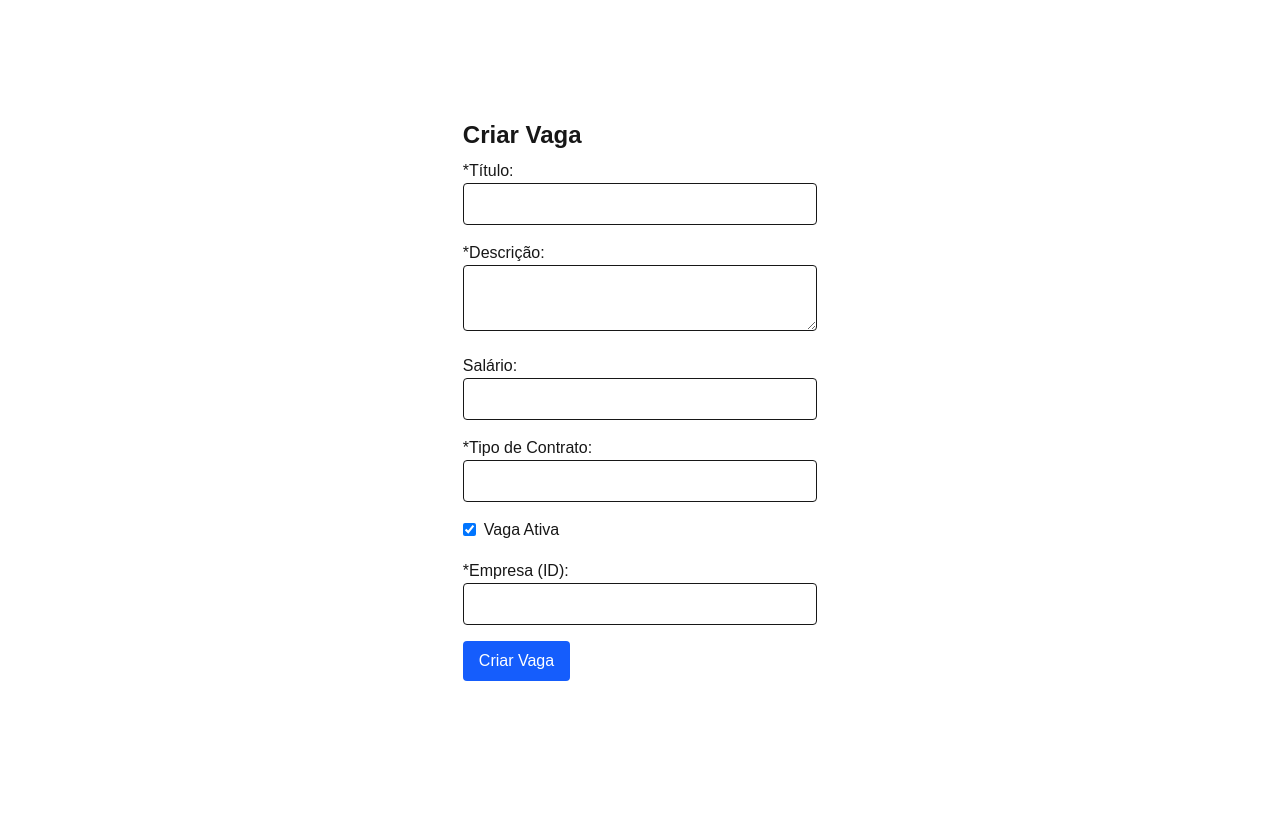
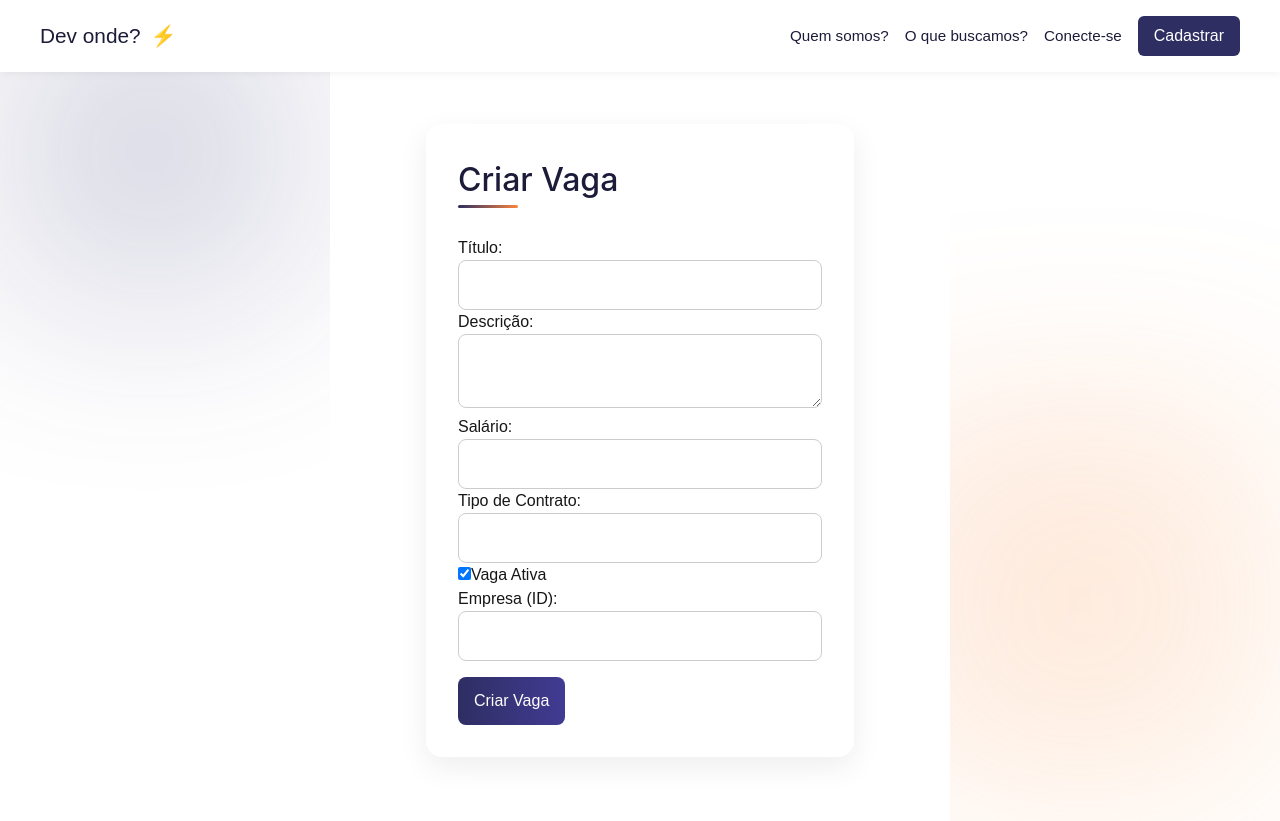
Before and after one commit to Kaionobre/Dev-Onde, a Next.js app in the folder frontend/: page /vagas/nova in a window 1280 px wide. Before the commit the page ends 800 px from the top, so only its background shows below. Built offline with nearby package versions, Linux system fonts and the light colour scheme.

Commit message:
Frontend de "Criar Vaga"

```diff
--- a/frontend/src/app/vagas/nova/VagaForm.module.css
+++ b/frontend/src/app/vagas/nova/VagaForm.module.css
@@ -0,0 +1,232 @@
+/* Layout principal da tela de registro */
+.registerPage {
+  display: flex;
+  flex-direction: row;
+  min-height: 100vh;
+  align-items: center;
+  justify-content: space-between;
+  padding: 4rem 6rem;
+  gap: 6rem;
+  background: white;
+  position: relative;
+}
+.navbar {
+  position: fixed;
+  top: 0;
+  width: 100%;
+  background-color: white;
+  z-index: 1000;
+  padding: 1rem 2rem;
+  box-shadow: 0 2px 8px rgba(0, 0, 0, 0.05);
+}
+
+.navContent {
+  display: flex;
+  justify-content: space-between;
+  align-items: center;
+  max-width: 1200px;
+  margin: 0 auto;
+}
+
+.logo {
+  font-weight: semibold;
+  font-size: 1.3rem;
+  color: #1c1c3a;
+}
+
+.logoIcon {
+  color: orange;
+  margin-left: 0.25rem;
+}
+
+.links {
+  display: flex;
+  gap: 1rem;
+  align-items: center;
+}
+
+.links a {
+  text-decoration: none;
+  color: #1c1c3a;
+  font-size: 0.95rem;
+  transition: color 0.2s ease;
+}
+
+.links a:hover {
+  color: #2e2e63;
+}
+
+.loginButton {
+  background-color: #2e2e63;
+  color: white;
+  border: none;
+  padding: 0.5rem 1rem;
+  border-radius: 6px;
+  cursor: pointer;
+  font-weight: semibold;
+  transition: background-color 0.3s ease, transform 0.2s ease;
+}
+
+.loginButton:hover {
+  background-color: #1b1b40;
+  transform: scale(1.03);
+}
+
+/* Blobs decorativos */
+.blobTopLeft {
+  position: absolute;
+  top: 0;
+  left: 0;
+  width: 300px;
+  height: 300px;
+  background: radial-gradient(circle at 30% 30%, #36366d 0%, #47478a 100%);
+  opacity: 0.2;
+  filter: blur(100px);
+  z-index: 0;
+  pointer-events: none;
+  animation: float 8s ease-in-out infinite;
+}
+
+.blobBottomRight {
+  position: absolute;
+  bottom: 0;
+  right: 0;
+  width: 400px;
+  height: 400px;
+  background: radial-gradient(circle at 30% 30%, #f9863f 0%, #ffbd80 100%);
+  opacity: 0.2;
+  filter: blur(100px);
+  z-index: 0;
+  pointer-events: none;
+  animation: float 10s ease-in-out infinite;
+  animation-delay: 2s;
+}
+
+/* Seção da imagem (se quiser adicionar futuramente) */
+.imageSection {
+  flex: 1.5;
+  display: flex;
+  justify-content: flex-start;
+  align-items: center;
+  margin-left: -5rem;
+  z-index: 1;
+}
+
+.illustration {
+  width: 120%;
+  max-width: none;
+  height: auto;
+  object-fit: contain;
+  transition: transform 0.4s ease;
+}
+
+.illustration:hover {
+  transform: scale(1.02);
+}
+
+/* Container do formulário */
+.formContainer {
+  width: 100%;
+  max-width: 1000%;
+  display: flex;
+  flex-direction: column;
+  gap: 1.5rem;
+  padding: 2rem;
+  border-radius: 16px;
+  background: rgba(255, 255, 255, 0.6);
+  box-shadow: 0 10px 30px rgba(0, 0, 0, 0.07);
+  animation: fadeIn 1s ease forwards;
+  backdrop-filter: blur(10px);
+  position: relative;
+  z-index: 2;
+  margin-top: 5rem;
+}
+/* Título com destaque */
+.formTitle {
+  font-size: 2rem;
+  font-weight: 500;
+  font-family: 'Inter', sans-serif;
+  color: #1c1c3a;
+  text-align: left;
+  margin-bottom: 0.5rem;
+  position: relative;
+}
+
+.formTitle::after {
+  content: '';
+  position: absolute;
+  bottom: -4px;
+  left: 0;
+  width: 60px;
+  height: 3px;
+  background: linear-gradient(to right, #2e2e63, #f9863f);
+  border-radius: 3px;
+}
+
+/* Inputs estilizados */
+.inputField {
+  padding: 0.75rem 1rem;
+  border: 1px solid #ccc;
+  border-radius: 8px;
+  font-size: 1rem;
+  background-color: #fff;
+  transition: border-color 0.3s ease, box-shadow 0.3s ease;
+  width: 100%;
+  box-sizing: border-box;
+}
+
+.inputField:focus {
+  border-color: #2e2e63;
+  box-shadow: 0 0 0 2px rgba(46, 46, 99, 0.2);
+  outline: none;
+}
+
+/* Botão registrar */
+.submitButton {
+  background: linear-gradient(90deg, #2e2e63 0%, #423b93 100%);
+  color: white;
+  border: none;
+  padding: 0.75rem 1rem;
+  border-radius: 8px;
+  cursor: pointer;
+  font-weight: 500;
+  font-size: 1rem;
+  transition: transform 0.2s ease, box-shadow 0.3s ease;
+  margin-top: 1rem;
+}
+
+.submitButton:hover {
+  transform: translateY(-2px) scale(1.02);
+  box-shadow: 0 6px 20px rgba(46, 46, 99, 0.3);
+}
+
+/* Animação */
+@keyframes fadeIn {
+  from {
+    opacity: 0;
+    transform: translateY(30px);
+  }
+  to {
+    opacity: 1;
+    transform: translateY(0);
+  }
+}
+
+/* Responsividade */
+@media (max-width: 768px) {
+  .registerPage {
+    flex-direction: column;
+    padding: 2rem;
+    gap: 2rem;
+  }
+
+  .blobTopLeft,
+  .blobBottomRight {
+    display: none;
+  }
+
+  .formContainer {
+    width: 100%;
+    padding: 1.5rem;
+  }
+}
--- a/frontend/src/app/vagas/nova/page.tsx
+++ b/frontend/src/app/vagas/nova/page.tsx
@@ -1,5 +1,6 @@
 "use client";
 import { useState } from "react";
+import styles from "./VagaForm.module.css";
 
 export default function CriarVagaForm() {
   const [formData, setFormData] = useState({
@@ -14,19 +15,12 @@ export default function CriarVagaForm() {
   const handleChange = (
     e: React.ChangeEvent<HTMLInputElement | HTMLTextAreaElement | HTMLSelectElement>
   ) => {
-    const { name, value } = e.target;
+    const { name, type, value, checked } = e.target;
 
-    if (e.target instanceof HTMLInputElement && e.target.type === "checkbox") {
     setFormData((prev) => ({
       ...prev,
-        [name]: e.target.checked,
+      [name]: type === "checkbox" ? checked : value,
     }));
-    } else {
-      setFormData((prev) => ({
-        ...prev,
-        [name]: value,
-      }));
-    }
   };
 
   const handleSubmit = async (e: React.FormEvent) => {
@@ -67,96 +61,119 @@ export default function CriarVagaForm() {
   };
 
   return (
-    <form onSubmit={handleSubmit} className="max-w-xl mx-auto p-4 space-y-4">
-      <h2 className="text-2xl font-bold mb-2">Criar Vaga</h2>
+    <>
+      {/* NAVBAR */}
+      <nav className={styles.navbar}>
+        <div className={styles.navContent}>
+          <div className={styles.logo}>
+            Dev onde? <span className={styles.logoIcon}>⚡</span>
+          </div>
+          <div className={styles.links}>
+            <a href="#">Quem somos?</a>
+            <a href="#">O que buscamos?</a>
+            <a href="#">Conecte-se</a>
+            <button className={styles.loginButton}>Cadastrar</button>
+          </div>
+        </div>
+      </nav>
 
+      {/* Espaço para compensar altura da navbar fixa */}
+      <div style={{ height: "90px" }} />
+
+      {/* Blobs decorativos */}
+      <div className={styles.blobTopLeft}></div>
+      <div className={styles.blobBottomRight}></div>
+
+      {/* Página da Vaga */}
+      <div className={styles.registerPage}>
+        <div className={styles.formContainer}>
+          <h2 className={styles.formTitle}>Criar Vaga</h2>
+
+          <form onSubmit={handleSubmit} className={styles.formGroup}>
             <div>
-        <label className="block font-medium">
-          *Título:
+              <label className={styles.labelField}>
+                Título:
                 <input
+                  className={styles.inputField}
                   type="text"
                   name="titulo"
                   value={formData.titulo}
                   onChange={handleChange}
                   required
-            className="w-full border p-2 rounded"
                 />
               </label>
             </div>
 
             <div>
-        <label className="block font-medium">
-          *Descrição:
+              <label className={styles.labelField}>
+                Descrição:
                 <textarea
+                  className={styles.inputField}
                   name="descricao"
                   value={formData.descricao}
                   onChange={handleChange}
                   required
-            className="w-full border p-2 rounded"
                 />
               </label>
             </div>
 
             <div>
-        <label className="block font-medium">
+              <label className={styles.labelField}>
                 Salário:
                 <input
+                  className={styles.inputField}
                   type="number"
                   name="salario"
                   value={formData.salario}
                   onChange={handleChange}
-            className="w-full border p-2 rounded"
                 />
               </label>
             </div>
 
             <div>
-        <label className="block font-medium">
-          *Tipo de Contrato:
+              <label className={styles.labelField}>
+                Tipo de Contrato:
                 <input
+                  className={styles.inputField}
                   type="text"
                   name="tipo_contrato"
                   value={formData.tipo_contrato}
                   onChange={handleChange}
                   required
-            className="w-full border p-2 rounded"
                 />
               </label>
             </div>
 
-      <div>
-        <label className="inline-flex items-center">
+            <div className={styles.checkboxField}>
               <input
                 type="checkbox"
                 name="vaga_ativa"
                 checked={formData.vaga_ativa}
                 onChange={handleChange}
-            className="mr-2"
               />
-          Vaga Ativa
-        </label>
+              <label htmlFor="vaga_ativa">Vaga Ativa</label>
             </div>
 
             <div>
-        <label className="block font-medium">
-          *Empresa (ID):
+              <label className={styles.labelField}>
+                Empresa (ID):
                 <input
+                  className={styles.inputField}
                   type="text"
                   name="empresa"
                   value={formData.empresa}
                   onChange={handleChange}
                   required
-            className="w-full border p-2 rounded"
                 />
               </label>
             </div>
 
-      <button
-        type="submit"
-        className="bg-blue-600 text-white px-4 py-2 rounded hover:bg-blue-700"
-      >
+            <button className={styles.submitButton} type="submit">
               Criar Vaga
             </button>
           </form>
+        </div>
+      </div>
+    </>
   );
 }
```
Lines whose indentation alone changed are shown as unchanged.
